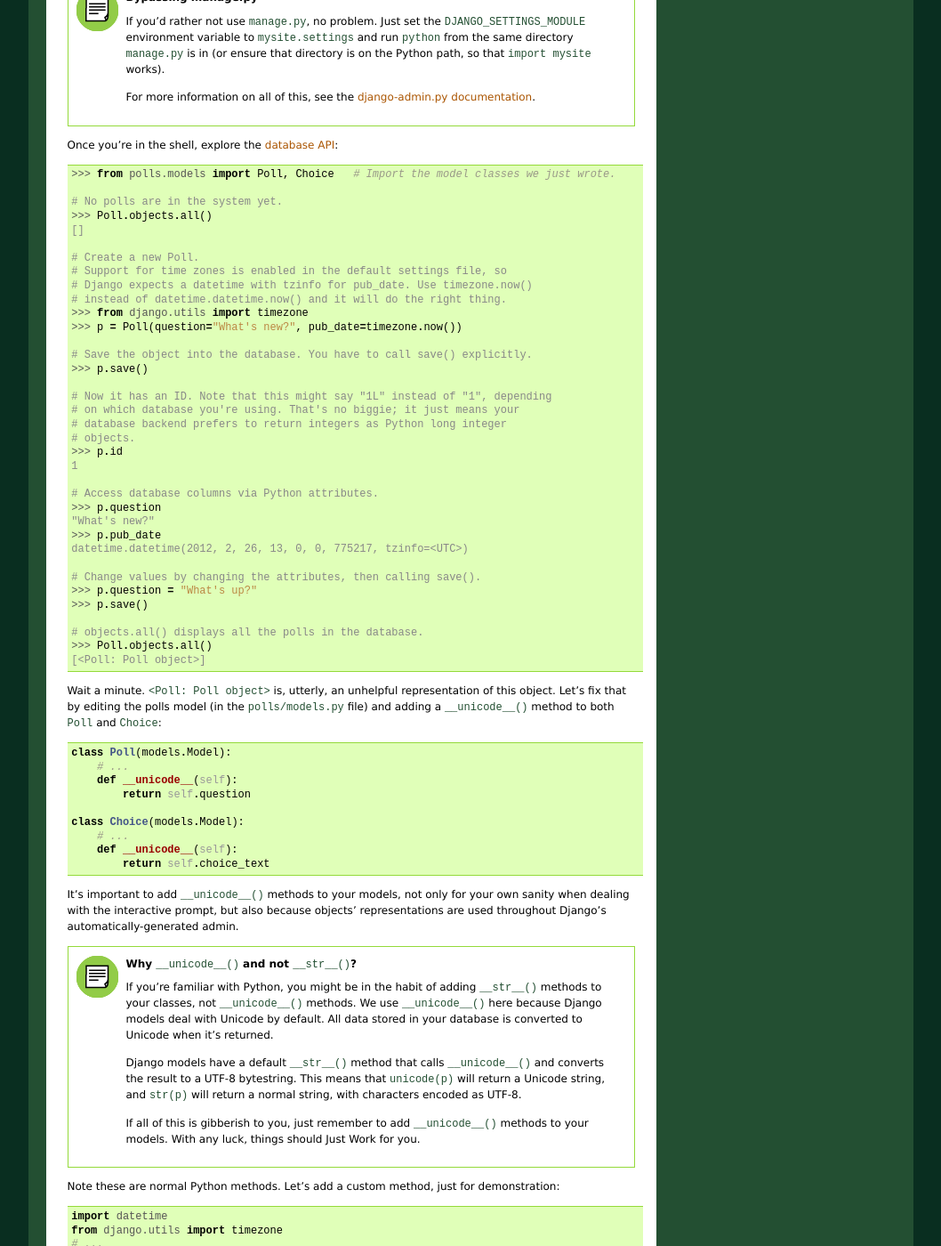
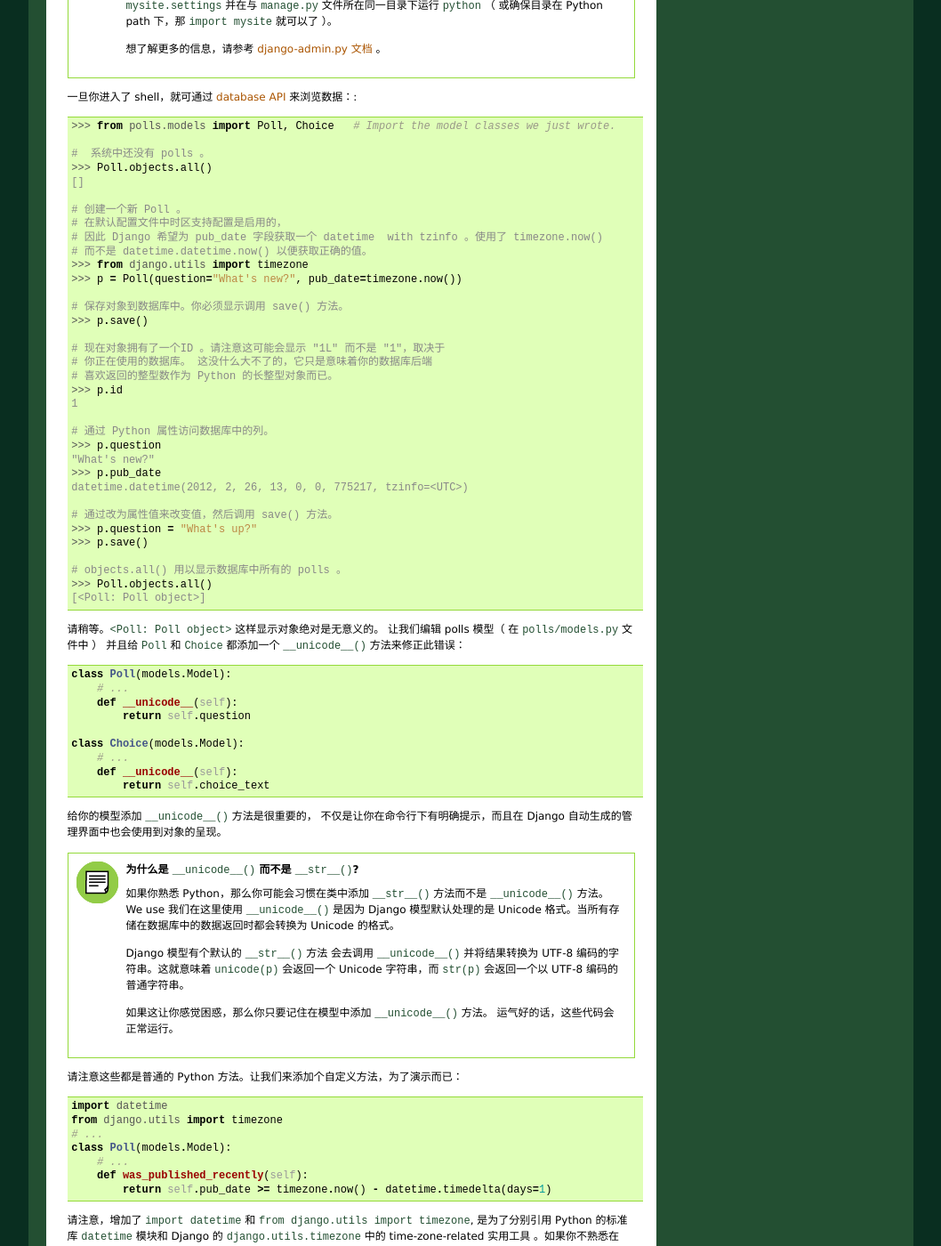
Before and after one commit to yourtion/Django-Chinese-Docs, a Sphinx documentation site: the page built from docs/intro/tutorial01.txt, in a window 1280 px wide and 1400 px high, scrolled down 6803 px. Shown: the whole window at 89% size, without its empty margins (111-1169 px from the left). Built offline with Sphinx 7.4.7, drawn with Linux system fonts in a browser that asks for light colours; cross-references to code outside the pages are shown as plain code; some of the changed text lies outside the part shown.

Commit message:
翻译完成

```diff
--- a/docs/intro/tutorial01.txt
+++ b/docs/intro/tutorial01.txt
@@ -383,75 +383,72 @@ __ irc://irc.freenode.net/django
 
 请阅读 :doc:`django-admin.py documentation </ref/django-admin>` 文档了解 ``manage.py`` 工具更多的功能。
 
-Playing with the API
+玩弄 API
 ====================
 
-Now, let's hop into the interactive Python shell and play around with the free
-API Django gives you. To invoke the Python shell, use this command:
+现在，我们进入 Python 的交互式 shell 中玩弄 Django 提供给你的 API 。要调用
+Python sell ，使用如下命令：
 
 .. code-block:: bash
 
     python manage.py shell
 
-We're using this instead of simply typing "python", because :file:`manage.py`
-sets the ``DJANGO_SETTINGS_MODULE`` environment variable, which gives Django
-the Python import path to your :file:`settings.py` file.
+我们当前使用的环境不同于简单的输入 "python" 进入的 shell 环境，因为
+:file:`manage.py` 设置了 ``DJANGO_SETTINGS_MODULE`` 环境变量，该变量给定了 Django
+需要导入的 :file:`settings.py` 文件所在路径。
 
-.. admonition:: Bypassing manage.py
+.. admonition:: 忽略 manage.py
 
-    If you'd rather not use :file:`manage.py`, no problem. Just set the
-    ``DJANGO_SETTINGS_MODULE`` environment variable to ``mysite.settings`` and
-    run ``python`` from the same directory :file:`manage.py` is in (or ensure
-    that directory is on the Python path, so that ``import mysite`` works).
+    若你不想使用 :file:`manage.py` ，也是没有问题的。 仅需要将
+    ``DJANGO_SETTINGS_MODULE`` 环境变量值设为 ``mysite.settings`` 并在与
+    :file:`manage.py` 文件所在同一目录下运行 ``python`` （ 或确保目录在
+    Python path 下，那 ``import mysite`` 就可以了 ）。
 
-    For more information on all of this, see the :doc:`django-admin.py
-    documentation </ref/django-admin>`.
+    想了解更多的信息，请参考 :doc:`django-admin.py
+    文档 </ref/django-admin>` 。
 
-Once you're in the shell, explore the :doc:`database API </topics/db/queries>`::
+一旦你进入了 shell，就可通过 :doc:`database API </topics/db/queries>` 来浏览数据：::
 
     >>> from polls.models import Poll, Choice   # Import the model classes we just wrote.
 
-    # No polls are in the system yet.
+    #  系统中还没有 polls 。
     >>> Poll.objects.all()
     []
 
-    # Create a new Poll.
-    # Support for time zones is enabled in the default settings file, so
-    # Django expects a datetime with tzinfo for pub_date. Use timezone.now()
-    # instead of datetime.datetime.now() and it will do the right thing.
+    # 创建一个新 Poll 。
+    # 在默认配置文件中时区支持配置是启用的，
+    # 因此 Django 希望为 pub_date 字段获取一个 datetime  with tzinfo 。使用了 timezone.now()
+    # 而不是 datetime.datetime.now() 以便获取正确的值。
     >>> from django.utils import timezone
     >>> p = Poll(question="What's new?", pub_date=timezone.now())
 
-    # Save the object into the database. You have to call save() explicitly.
+    # 保存对象到数据库中。你必须显示调用 save() 方法。
     >>> p.save()
 
-    # Now it has an ID. Note that this might say "1L" instead of "1", depending
-    # on which database you're using. That's no biggie; it just means your
-    # database backend prefers to return integers as Python long integer
-    # objects.
+    # 现在对象拥有了一个ID 。请注意这可能会显示 "1L" 而不是 "1"，取决于
+    # 你正在使用的数据库。 这没什么大不了的，它只是意味着你的数据库后端
+    # 喜欢返回的整型数作为 Python 的长整型对象而已。
     >>> p.id
     1
 
-    # Access database columns via Python attributes.
+    # 通过 Python 属性访问数据库中的列。
     >>> p.question
     "What's new?"
     >>> p.pub_date
     datetime.datetime(2012, 2, 26, 13, 0, 0, 775217, tzinfo=<UTC>)
 
-    # Change values by changing the attributes, then calling save().
+    # 通过改为属性值来改变值，然后调用 save() 方法。
     >>> p.question = "What's up?"
     >>> p.save()
 
-    # objects.all() displays all the polls in the database.
+    # objects.all() 用以显示数据库中所有的 polls 。
     >>> Poll.objects.all()
     [<Poll: Poll object>]
 
-
-Wait a minute. ``<Poll: Poll object>`` is, utterly, an unhelpful representation
-of this object. Let's fix that by editing the polls model (in the
-``polls/models.py`` file) and adding a
-:meth:`~django.db.models.Model.__unicode__` method to both ``Poll`` and
-``Choice``::
+请稍等。``<Poll: Poll object>`` 这样显示对象绝对是无意义的。
+让我们编辑 polls 模型（ 在 ``polls/models.py`` 文件中 ） 并且给 ``Poll`` 和
+``Choice`` 都添加一个 :meth:`~django.db.models.Model.__unicode__`
+方法来修正此错误： ::
 
     class Poll(models.Model):
         # ...
@@ -463,33 +460,29 @@ of this object. Let's fix that by editing the polls model (in the
         def __unicode__(self):
             return self.choice_text
 
-It's important to add :meth:`~django.db.models.Model.__unicode__` methods to
-your models, not only for your own sanity when dealing with the interactive
-prompt, but also because objects' representations are used throughout Django's
-automatically-generated admin.
+给你的模型添加 :meth:`~django.db.models.Model.__unicode__` 方法是很重要的，
+不仅是让你在命令行下有明确提示，而且在 Django 自动生成的管理界面中也会使用到对象的呈现。
 
-.. admonition:: Why :meth:`~django.db.models.Model.__unicode__` and not
+.. admonition:: 为什么是 :meth:`~django.db.models.Model.__unicode__` 而不是
                 :meth:`~django.db.models.Model.__str__`?
 
-    If you're familiar with Python, you might be in the habit of adding
-    :meth:`~django.db.models.Model.__str__` methods to your classes, not
-    :meth:`~django.db.models.Model.__unicode__` methods. We use
-    :meth:`~django.db.models.Model.__unicode__` here because Django models deal
-    with Unicode by default. All data stored in your database is converted to
-    Unicode when it's returned.
+    如果你熟悉 Python，那么你可能会习惯在类中添加
+    :meth:`~django.db.models.Model.__str__` 方法而不是
+    :meth:`~django.db.models.Model.__unicode__` 方法。 We use
+    我们在这里使用 :meth:`~django.db.models.Model.__unicode__` 是因为 Django
+    模型默认处理的是 Unicode 格式。当所有存储在数据库中的数据返回时都会转换为
+    Unicode 的格式。
 
-    Django models have a default :meth:`~django.db.models.Model.__str__` method
-    that calls :meth:`~django.db.models.Model.__unicode__` and converts the
-    result to a UTF-8 bytestring. This means that ``unicode(p)`` will return a
-    Unicode string, and ``str(p)`` will return a normal string, with characters
-    encoded as UTF-8.
+    Django 模型有个默认的 :meth:`~django.db.models.Model.__str__` 方法
+    会去调用 :meth:`~django.db.models.Model.__unicode__` 并将结果转换为
+    UTF-8 编码的字符串。这就意味着 ``unicode(p)`` 会返回一个 Unicode
+    字符串，而 ``str(p)`` 会返回一个以 UTF-8 编码的普通字符串。
 
-    If all of this is gibberish to you, just remember to add
-    :meth:`~django.db.models.Model.__unicode__` methods to your models. With any
-    luck, things should Just Work for you.
+    如果这让你感觉困惑，那么你只要记住在模型中添加
+    :meth:`~django.db.models.Model.__unicode__` 方法。
+    运气好的话，这些代码会正常运行。
 
-Note these are normal Python methods. Let's add a custom method, just for
-demonstration::
+请注意这些都是普通的 Python 方法。让我们来添加个自定义方法，为了演示而已： ::
 
     import datetime
     from django.utils import timezone
@@ -499,96 +492,95 @@ demonstration::
         def was_published_recently(self):
             return self.pub_date >= timezone.now() - datetime.timedelta(days=1)
 
-Note the addition of ``import datetime`` and ``from django.utils import
-timezone``, to reference Python's standard :mod:`datetime` module and Django's
-time-zone-related utilities in :mod:`django.utils.timezone`, respectively. If
-you aren't familiar with time zone handling in Python, you can learn more in
-the :doc:`time zone support docs </topics/i18n/timezones>`.
+请注意，增加了 ``import datetime`` 和 ``from django.utils import
+timezone``, 是为了分别引用 Python 的标准库 :mod:`datetime` 模块和 Django 的
+:mod:`django.utils.timezone` 中的 time-zone-related 实用工具 。如果你不熟悉在
+Python 中处理时区，你可以在 :doc:`时区支持文档 </topics/i18n/timezones>`
+学到更多。
 
-Save these changes and start a new Python interactive shell by running
-``python manage.py shell`` again::
+保存这些更改并且再次运行 ``python manage.py shell`` 以开启一个新的 Python shell: ::
 
     >>> from polls.models import Poll, Choice
 
-    # Make sure our __unicode__() addition worked.
+    # 确认我们附加的  __unicode__() 正常运行。
     >>> Poll.objects.all()
     [<Poll: What's up?>]
 
-    # Django provides a rich database lookup API that's entirely driven by
-    # keyword arguments.
+    # Django 提供了一个丰富的数据库查询 API ，
+    # 完全由关键字参数来驱动。
     >>> Poll.objects.filter(id=1)
     [<Poll: What's up?>]
     >>> Poll.objects.filter(question__startswith='What')
     [<Poll: What's up?>]
 
-    # Get the poll that was published this year.
+    # 获取今年发起的投票。
     >>> from django.utils import timezone
     >>> current_year = timezone.now().year
     >>> Poll.objects.get(pub_date__year=current_year)
     <Poll: What's up?>
 
-    # Request an ID that doesn't exist, this will raise an exception.
+    # 请求一个不存在的 ID ，这将引发一个异常。
     >>> Poll.objects.get(id=2)
     Traceback (most recent call last):
         ...
     DoesNotExist: Poll matching query does not exist. Lookup parameters were {'id': 2}
 
-    # Lookup by a primary key is the most common case, so Django provides a
-    # shortcut for primary-key exact lookups.
-    # The following is identical to Poll.objects.get(id=1).
+    # 根据主键查询是常见的情况，因此 Django 提供了一个
+    # 主键精确查找的快捷方式。
+    # 以下代码等同于 Poll.objects.get(id=1).
     >>> Poll.objects.get(pk=1)
     <Poll: What's up?>
 
-    # Make sure our custom method worked.
+    # 确认我们自定义方法正常运行。
     >>> p = Poll.objects.get(pk=1)
     >>> p.was_published_recently()
     True
 
-    # Give the Poll a couple of Choices. The create call constructs a new
+    # 给 Poll 设置一些 Choices 。The create call constructs a new
     # Choice object, does the INSERT statement, adds the choice to the set
     # of available choices and returns the new Choice object. Django creates
     # a set to hold the "other side" of a ForeignKey relation
     # (e.g. a poll's choices) which can be accessed via the API.
     >>> p = Poll.objects.get(pk=1)
 
-    # Display any choices from the related object set -- none so far.
+    # 从关联对象集中显示所有 choices  -- 到目前为止还没有。
     >>> p.choice_set.all()
     []
 
-    # Create three choices.
+    # 创建三个 choices 。
     >>> p.choice_set.create(choice_text='Not much', votes=0)
     <Choice: Not much>
     >>> p.choice_set.create(choice_text='The sky', votes=0)
     <Choice: The sky>
     >>> c = p.choice_set.create(choice_text='Just hacking again', votes=0)
 
-    # Choice objects have API access to their related Poll objects.
+    # Choice 对象拥有访问它们关联的 Poll 对象的 API 。
     >>> c.poll
     <Poll: What's up?>
 
-    # And vice versa: Poll objects get access to Choice objects.
+    # 反之亦然： Poll 对象也可访问 Choice 对象。
     >>> p.choice_set.all()
     [<Choice: Not much>, <Choice: The sky>, <Choice: Just hacking again>]
     >>> p.choice_set.count()
     3
 
-    # The API automatically follows relationships as far as you need.
-    # Use double underscores to separate relationships.
-    # This works as many levels deep as you want; there's no limit.
-    # Find all Choices for any poll whose pub_date is in this year
-    # (reusing the 'current_year' variable we created above).
+    # 只要你需要 API 会自动连续关联。
+    # 使用双下划线来隔离关联。
+    # 只要你想要几层关联就可以有几层关联，没有限制。
+    # 寻找和今年发起的任何 poll 有关的所有 Choices
+    # ( 重用我们在上面建立的 'current_year' 变量 )。
     >>> Choice.objects.filter(poll__pub_date__year=current_year)
     [<Choice: Not much>, <Choice: The sky>, <Choice: Just hacking again>]
 
-    # Let's delete one of the choices. Use delete() for that.
+    # 让我们使用 delete() 删除 choices 中的一个。
     >>> c = p.choice_set.filter(choice_text__startswith='Just hacking')
     >>> c.delete()
 
-For more information on model relations, see :doc:`Accessing related objects
-</ref/models/relations>`. For more on how to use double underscores to perform
-field lookups via the API, see :ref:`Field lookups <field-lookups-intro>`. For
-full details on the database API, see our :doc:`Database API reference
-</topics/db/queries>`.
+欲了解更多有关模型关系的信息，请查看 :doc:`访问关联对象
+</ref/models/relations>` 。欲了解更多有关如何使用双下划线来通过 API
+执行字段查询的，请查看 :ref:`字段查询 <field-lookups-intro>` 。
+如需完整的数据库 API 信息，请查看我们的 :doc:`数据库 API 参考
+</topics/db/queries>` 。
 
-When you're comfortable with the API, read :doc:`part 2 of this tutorial
-</intro/tutorial02>` to get Django's automatic admin working.
+当你对 API 有所了解后, 请查看 :doc:`教程的第二部分
+</intro/tutorial02>` 来学习 Django 的自动生成管理器是如何工作的。
```
